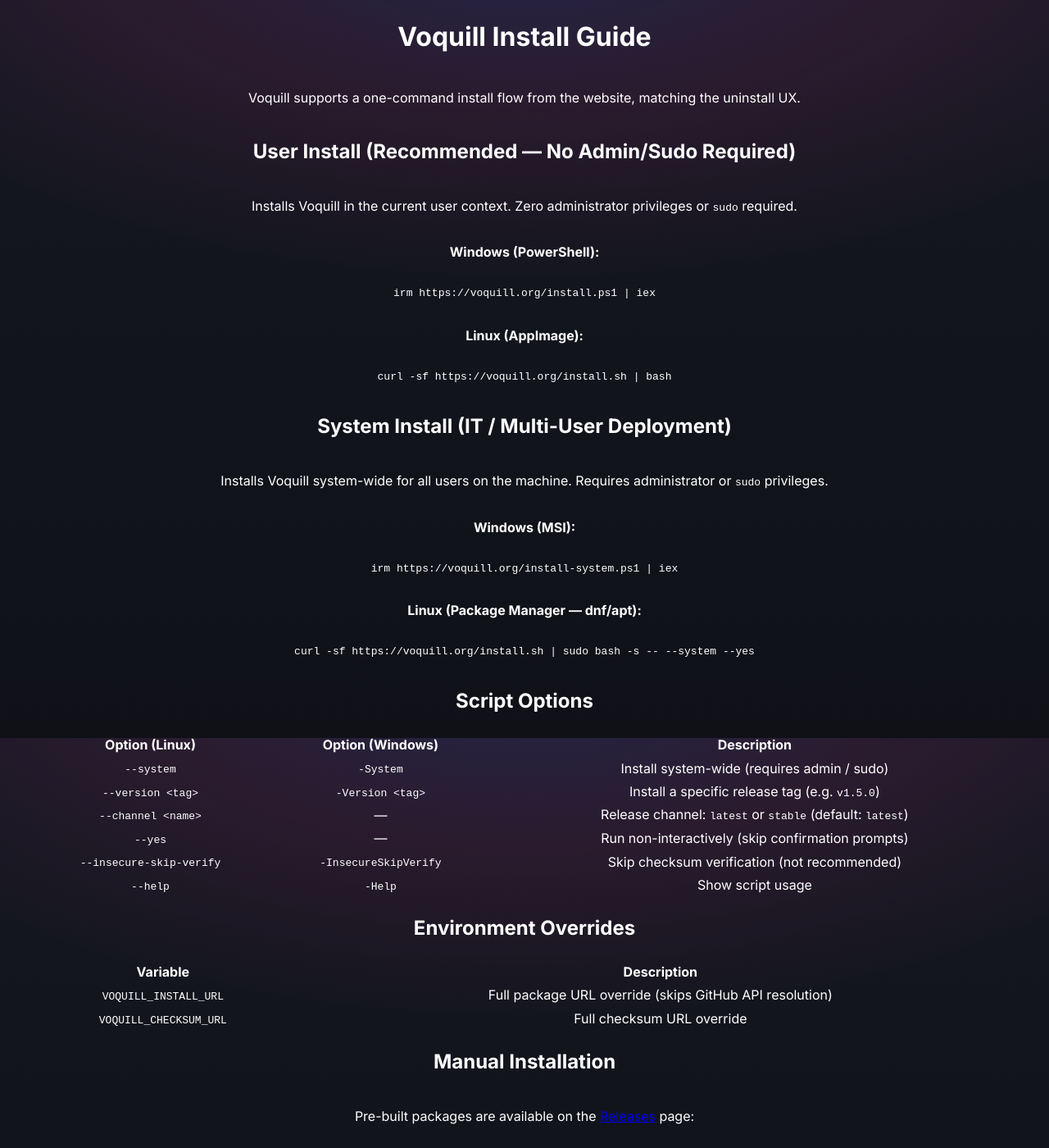
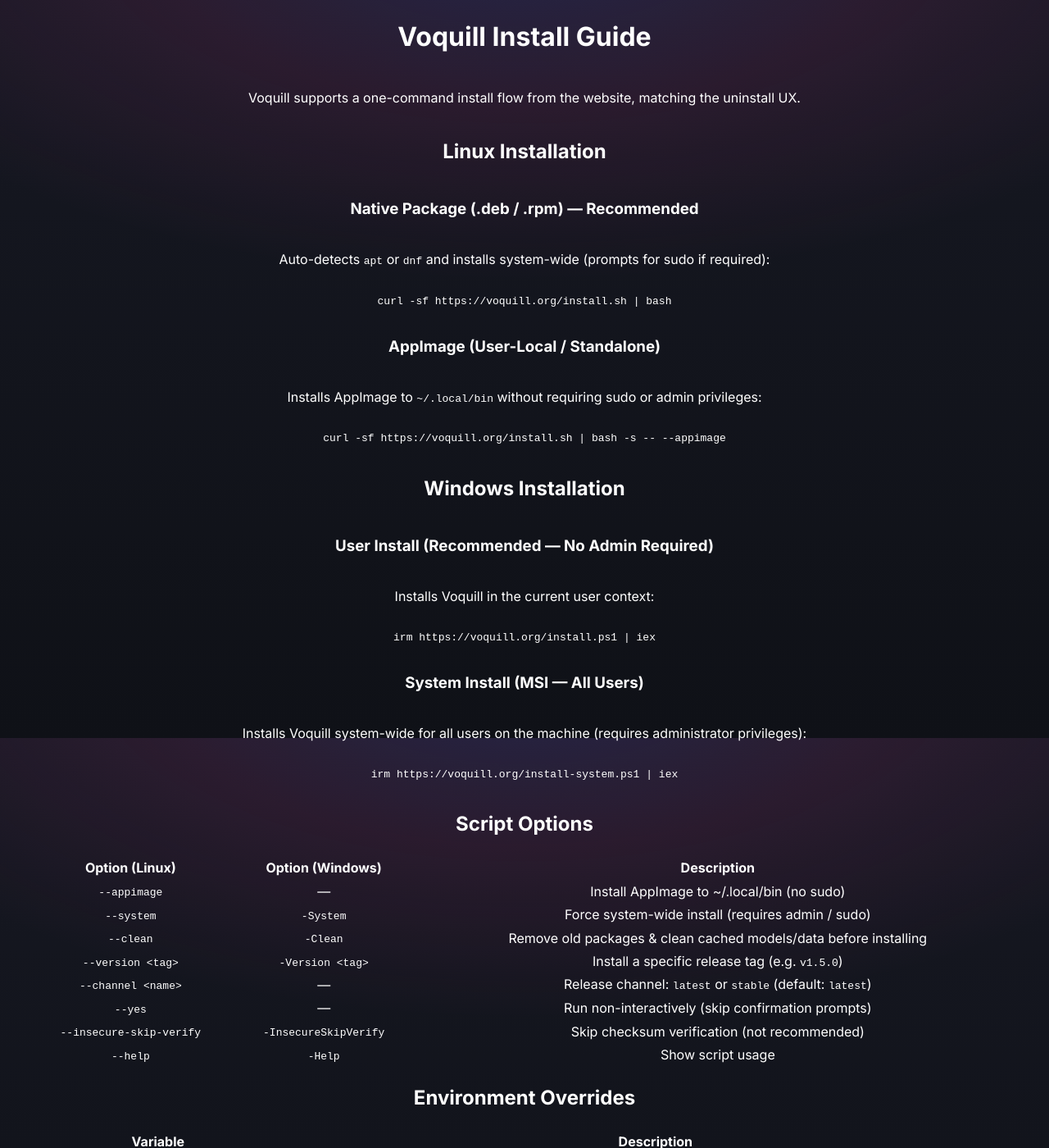
Before and after one commit to jackbrumley/voquill, a Jekyll site: the page built from docs/INSTALL.md, in a window 1280 px wide and 1400 px high. Shown: the whole window at 82% size. Built offline with Jekyll 4.4.1, drawn with Linux system fonts in a browser that asks for light colours.

````diff
--- a/docs/INSTALL.md
+++ b/docs/INSTALL.md
@@ -11,39 +11,41 @@
 
 Voquill supports a one-command install flow from the website, matching the uninstall UX.
 
-## User Install (Recommended — No Admin/Sudo Required)
+## Linux Installation
 
-Installs Voquill in the current user context. Zero administrator privileges or `sudo` required.
+### Native Package (.deb / .rpm) — Recommended
+Auto-detects `apt` or `dnf` and installs system-wide (prompts for sudo if required):
+```bash
+curl -sf https://voquill.org/install.sh | bash
+```
 
-**Windows (PowerShell):**
+### AppImage (User-Local / Standalone)
+Installs AppImage to `~/.local/bin` without requiring sudo or admin privileges:
+```bash
+curl -sf https://voquill.org/install.sh | bash -s -- --appimage
+```
+
+## Windows Installation
+
+### User Install (Recommended — No Admin Required)
+Installs Voquill in the current user context:
 ```powershell
 irm https://voquill.org/install.ps1 | iex
 ```
 
-**Linux (AppImage):**
-```bash
-curl -sf https://voquill.org/install.sh | bash
-```
-
-## System Install (IT / Multi-User Deployment)
-
-Installs Voquill system-wide for all users on the machine. Requires administrator or `sudo` privileges.
-
-**Windows (MSI):**
+### System Install (MSI — All Users)
+Installs Voquill system-wide for all users on the machine (requires administrator privileges):
 ```powershell
 irm https://voquill.org/install-system.ps1 | iex
-```
-
-**Linux (Package Manager — dnf/apt):**
-```bash
-curl -sf https://voquill.org/install.sh | sudo bash -s -- --system --yes
 ```
 
 ## Script Options
 
 | Option (Linux) | Option (Windows) | Description |
 |----------------|------------------|-------------|
-| `--system` | `-System` | Install system-wide (requires admin / sudo) |
+| `--appimage` | — | Install AppImage to ~/.local/bin (no sudo) |
+| `--system` | `-System` | Force system-wide install (requires admin / sudo) |
+| `--clean` | `-Clean` | Remove old packages & clean cached models/data before installing |
 | `--version <tag>` | `-Version <tag>` | Install a specific release tag (e.g. `v1.5.0`) |
 | `--channel <name>` | — | Release channel: `latest` or `stable` (default: `latest`) |
 | `--yes` | — | Run non-interactively (skip confirmation prompts) |
@@ -55,7 +57,6 @@
 | Variable | Description |
 |----------|-------------|
 | `VOQUILL_INSTALL_URL` | Full package URL override (skips GitHub API resolution) |
-| `VOQUILL_CHECKSUM_URL` | Full checksum URL override |
 
 ## Manual Installation
 
````
Also changed, not shown: 1 other file.
